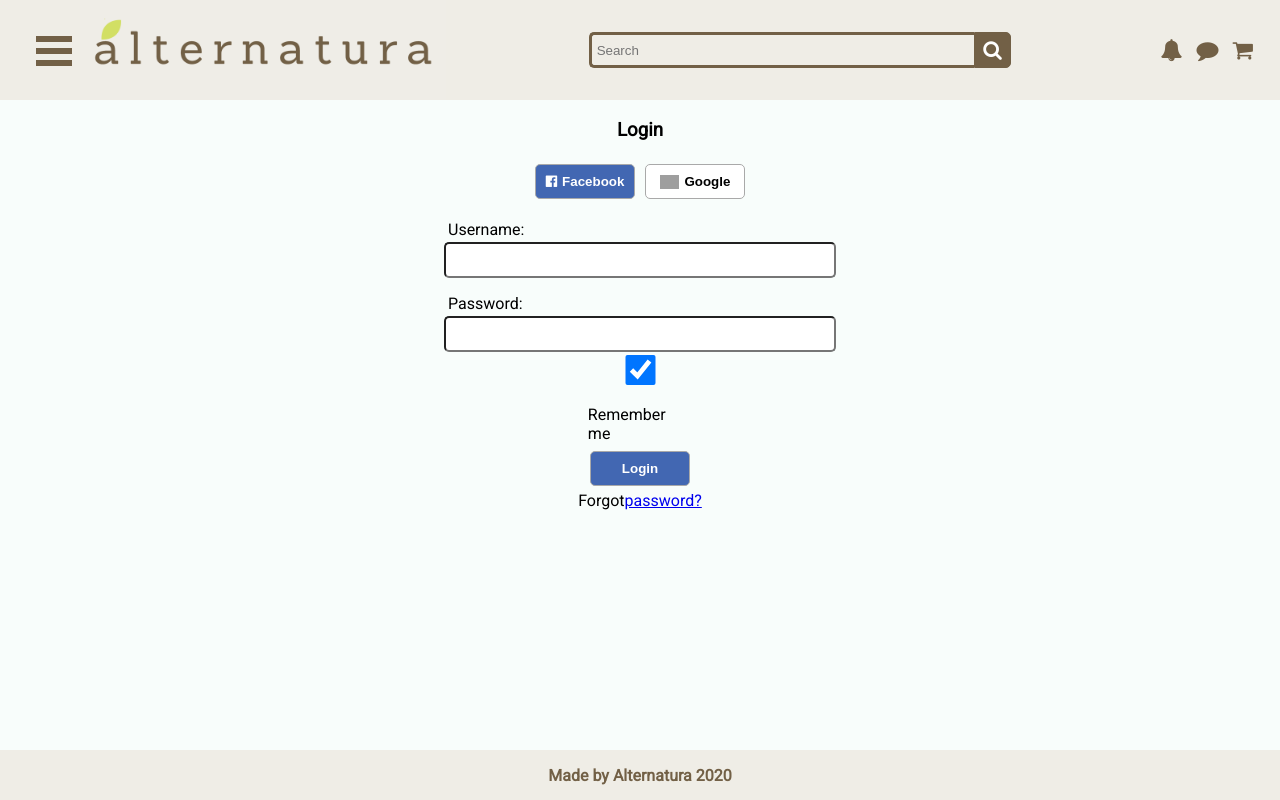
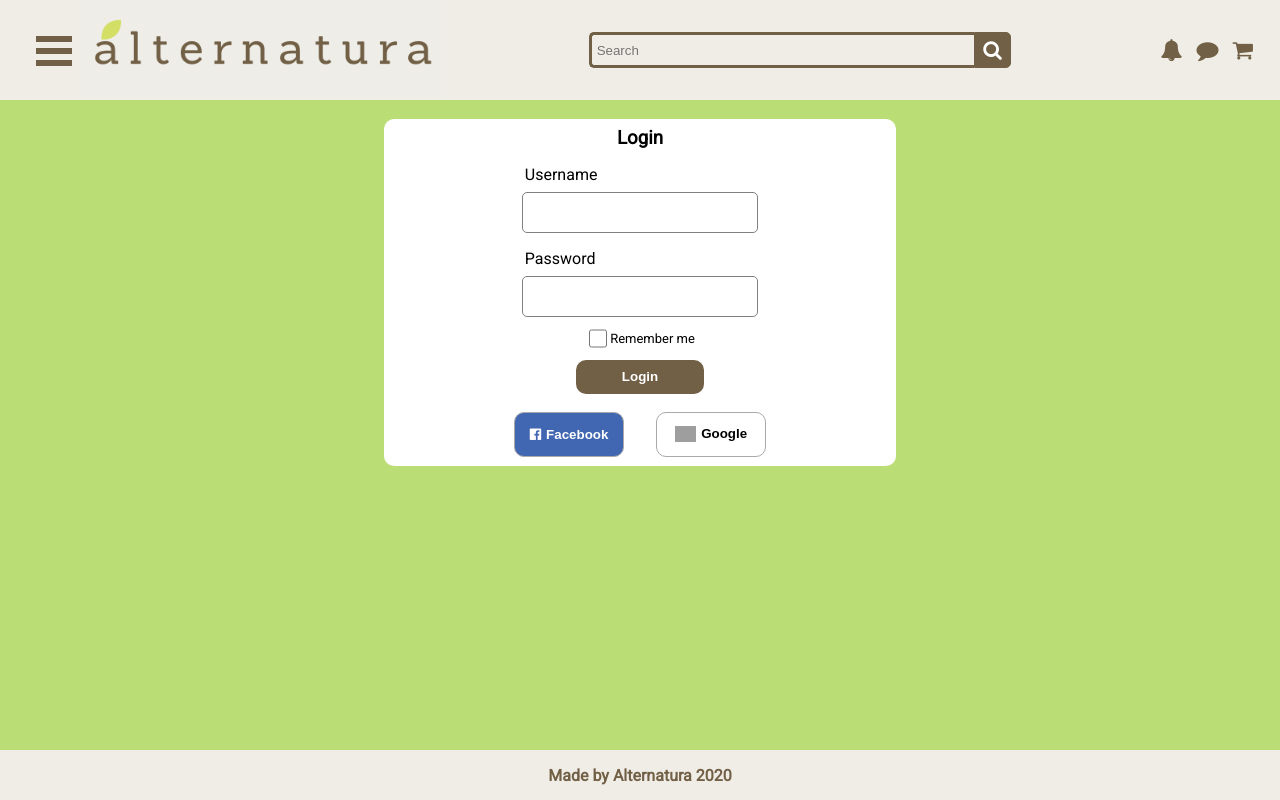
Before and after one commit to mcastorena0316/alternatura, a React app: page /login in a window 1280 px wide. Built offline with nearby package versions, Linux system fonts and the light colour scheme; grey boxes are pictures that could not be loaded.

Commit message:
se crea component Login completo

```diff
--- a/src/components/App/App.css
+++ b/src/components/App/App.css
@@ -8,7 +8,7 @@ body {
 
 #App {
   overflow:auto;
-  background-color: #f8fdfb
+  background-color: #9acd32ab;
 
 }
 
--- a/src/components/Login/Login.css
+++ b/src/components/Login/Login.css
@@ -1,32 +1,15 @@
 .login {
-  text-align:center;
+    text-align:center;
+    background: white;
+    width: 40%;
+    margin: 0 auto;
+    border-radius: 10px;
+    padding-bottom: 4px
 }
 
-.login button {
-    height: 35px;
-    font-weight: bold;
-    width:100px;
-    margin: 5px;
-    border-radius: 5px;
-    border: 1px solid darkgray;
-}
-
-.login button i, .login button img {
-    padding-right: 5px;
-}
-
-.login button img {
-    height: 48%;
-    vertical-align: bottom;
-}
-
-.login button:first-of-type {
-    background-color: #4267B2;
-    color: white;
-}
-
-.google {
-    background-color: white;
+.login h3 {
+    margin-bottom:0px;
+    padding-top: 8px;
 }
 
 .login form {
@@ -35,14 +18,89 @@
     align-items: center;
 }
 
-.login form p {
-    width:30%;
-    text-align: start;
-    margin-bottom:3px;
-}
-
 .login form input {
     width:30%;
     height:30px;
     border-radius: 5px;
+    width: 45%;
+    height: 37px;
+    border: 1px solid gray;
 }
+
+.login form input:not([type="checkbox"]):focus{
+    outline: 1px solid #726046;
+    background-color: #d3d3d347;
+}
+
+.form-p {
+    width: 45%;
+    margin-bottom: 8px;
+    text-align: start;
+}
+
+.remember-div {
+    display:flex;
+    align-items: center;
+    width:51%;
+    justify-content: center;
+}
+
+.remember-div input {
+    width:18px !important;
+}
+
+.remember-div p {
+    font-size: 13px !important;
+}
+
+.login-btn {
+    width: 25%;
+    height: 34px;
+    background-color: #726046;
+    color: white;
+    border: none;
+    font-weight: bold;
+    border-radius: 10px;
+    cursor:pointer;
+    transition: transform .2s;
+}
+
+.login-btn:hover, .button-div button:hover {
+    transform: scale(1.1)
+}
+
+.button-div{
+    display: flex;
+    justify-content: center;
+    margin-top: 13px;
+}
+
+.button-div button {
+    height: 45px;
+    font-weight: bold;
+    width: 110px;
+    margin: 5px 16px;
+    border-radius: 10px;
+    border: 1px solid darkgray;
+    cursor:pointer;
+    transition: transform .2s;
+}
+
+.button-div button i, .button-div button img{
+    padding-right: 5px;
+}
+
+
+.button-div button img {
+    height: 39%;
+    vertical-align: middle
+}
+
+.button-div button:first-of-type {
+    background-color: #4267B2;
+    color: white;
+}
+
+.google {
+    background-color: white;
+}
--- a/src/components/Login/index.js
+++ b/src/components/Login/index.js
@@ -4,31 +4,28 @@ import './Login.css';
 const Login = () => (
   <div className="login">
     <h3>Login</h3>
-    <button type="button">
-      <i className="fa fa-facebook-official" aria-hidden="true" />
-      Facebook
-    </button>
-    <button type="button" className="google">
-      {' '}
-      <img src="https://upload.wikimedia.org/wikipedia/commons/5/53/Google_%22G%22_Logo.svg" alt="Google" />
-      Google
-    </button>
     <form>
-      <p>Username:</p>
+      <p className="form-p">Username</p>
       <input id="username" type="text" />
-
-      <p>Password:</p>
+      <p className="form-p">Password</p>
       <input id="password" type="password" />
-      <div>
-        <input id="remember" type="checkbox" checked="checked" className="remember" />
+      <div className="remember-div">
+        <input id="remember" type="checkbox" className="remember" />
         <p>Remember me</p>
       </div>
-      <button type="button">Login</button>
+      <button type="button" className="login-btn">Login</button>
     </form>
-    <span className="psw">
-      Forgot
-      <a href="#">password?</a>
-    </span>
+    <div className="button-div">
+      <button type="button">
+        <i className="fa fa-facebook-official" aria-hidden="true" />
+        Facebook
+      </button>
+      <button type="button" className="google">
+        {' '}
+        <img src="https://upload.wikimedia.org/wikipedia/commons/5/53/Google_%22G%22_Logo.svg" alt="Google" />
+        Google
+      </button>
+    </div>
   </div>
 );
 
```
